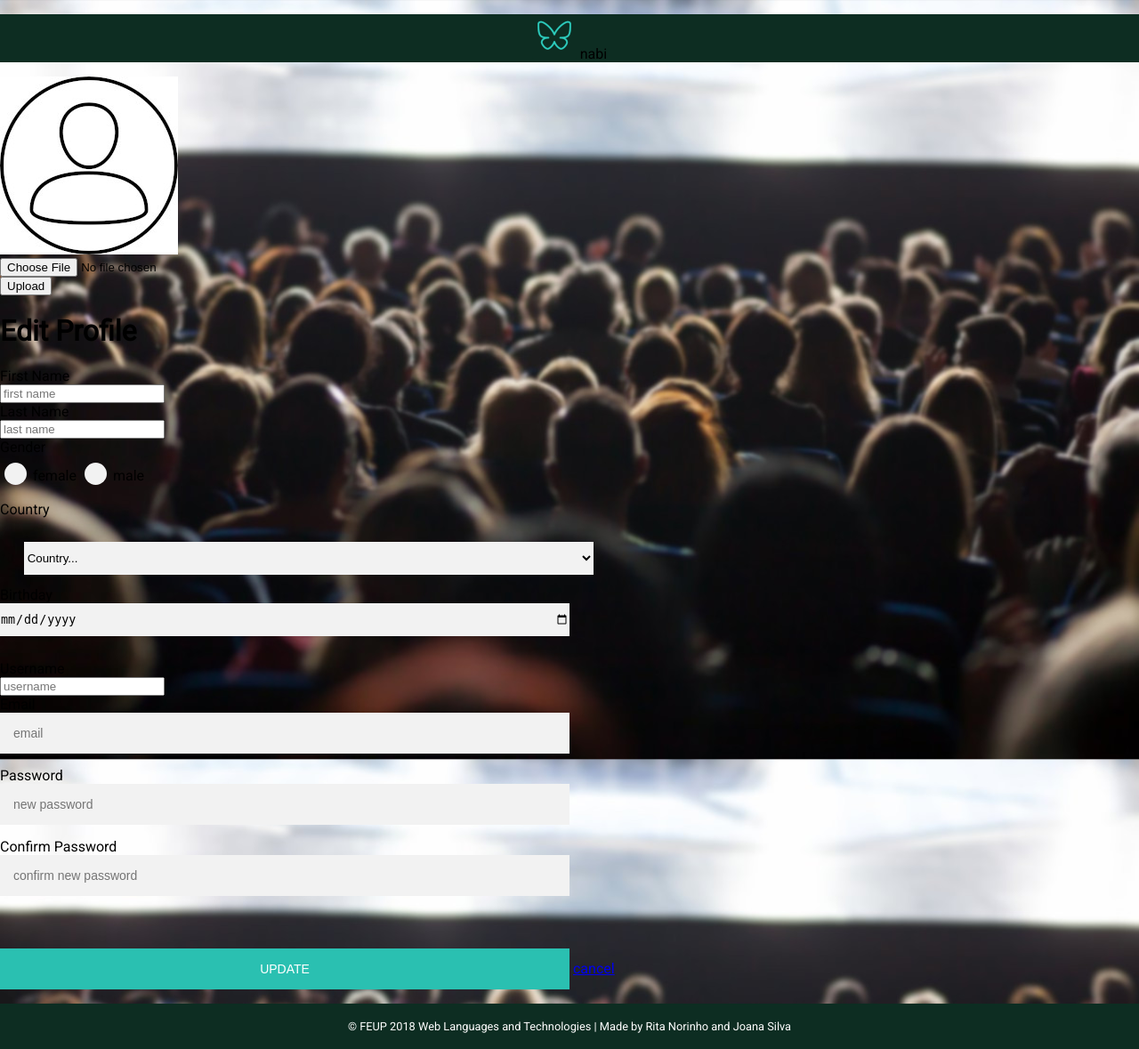
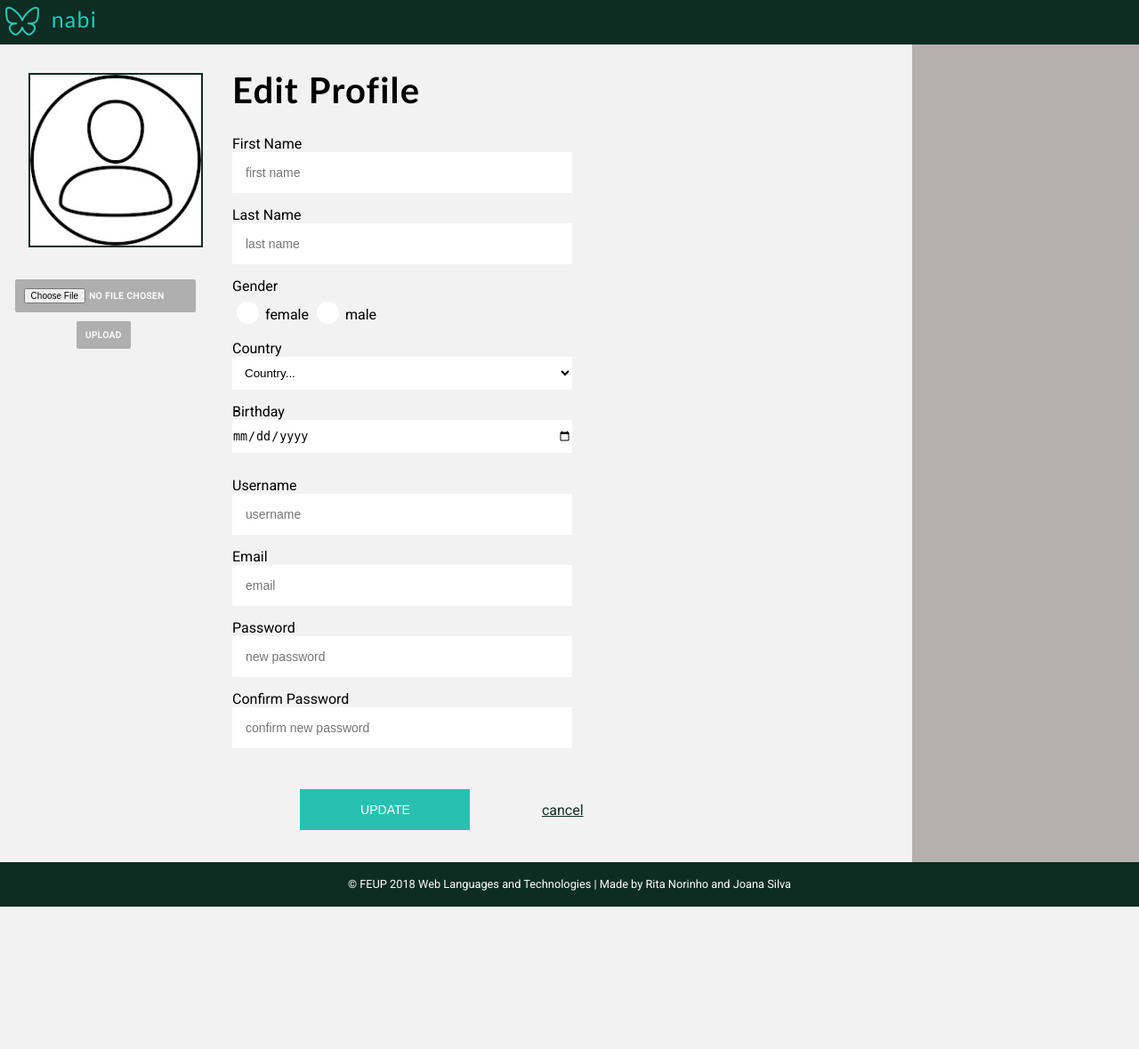
Before and after one commit to jmcsilva98/LTW-FEUP, a PHP site: page /pages/edit_profile.php in a window 1280 px wide. Shown: the whole page at 89% size. After the commit the page ends 1019 px from the top, so only its background shows below. Run offline with PHP 8.4, Linux system fonts and the light colour scheme; the visitor is signed in with stand-in values (Sample User, id 1); data comes from the database, SQL or seed files in the repository; some libraries are stand-ins or nearby versions.

Commit message:
css of edit again

```diff
--- a/css/style.css
+++ b/css/style.css
@@ -1,4 +1,3 @@
-
 /* --------------------------
    ---------GENERIC----------
    -------------------------- */
@@ -375,7 +374,9 @@ div.profile_info{
  }
 
 
-.edit_profile a , .Reviews p a,.Reviews p button{
+ .edit_profile a , .Reviews p a,.Reviews p button,
+ .upload_photo input[type="file"],
+ .upload_photo input[type="submit"]{
      float: right;
      letter-spacing: 0.05em;
      font-family: "Roboto",'sans-serif';
@@ -400,12 +401,16 @@ div.profile_info{
  }
 
 
-.edit_profile .edit:hover, .edit_profile .delete:hover, .Reviews p :hover{
+ .edit_profile .edit:hover,
+ .edit_profile .delete:hover,
+ .Reviews p :hover,
+ .upload_photo input[type="file"]:hover,
+ .upload_photo input[type="submit"]:hover{
     color: rgb(93, 94, 93);
  }
 
 
-.profile_side_nav{
+ .side_nav{
      background-color: var(--bg-color-sidenav);
      grid-area: goto;
 
@@ -431,3 +436,132 @@ div.profile_reviews{
      grid-area: footer;
      background-color: var(--bg-color-dark);
  }
+
+
+ /*-----------------------
+ -------EDIT PROFILE------
+ -------------------------*/
+
+
+ .edit_profile_container{
+     display: grid;
+     grid-template-columns:auto 3fr 1fr;
+     grid-auto-rows:auto auto auto auto;
+     grid-template-areas: "header header header"
+                          "photo info goto"
+                          "photo info goto"
+                          "footer footer footer";
+     background-image: none;
+     background-color: var(--input-color);
+ }
+
+ .edit_profile_header{
+     grid-area: header;
+
+ }
+ .edit_profile_header p{
+     text-align: left;
+     color: var(--bg-color-light);
+     font-family: 'Candara',sans-serif;
+     font-size: 25px;
+     margin: 0;
+     letter-spacing: 0.05em;
+ }
+ .edit_profile_header p img{
+     vertical-align: middle;
+ }
+
+ .upload_photo{
+     grid-area: photo;
+     margin-left: 2em;
+ }
+
+ .upload_photo img{
+     margin: 2em 0;
+     width: 12em;
+     height: 12em;
+     object-fit: cover;
+     border: 2px solid var(--bg-color-dark);
+ }
+
+ .upload_photo input[type="file"],
+ .upload_photo input[type="submit"]{
+     border:none;
+     outline: none;
+     cursor: pointer;
+
+ }
+
+ .upload_photo input[type="file"]{
+     width: 80%;
+     margin-right: 18%;
+     appearance: none;
+ }
+ .upload_photo input[type="submit"]{
+     margin:1em;
+     margin-right: 50%
+ }
+
+ .edit_profile_form{
+     grid-area: info;
+     float: left;
+ }
+
+ .edit_profile_form h1{
+     font-family: 'Candara', sans-serif;
+     font-weight: bold;
+     font-size: 40px;
+     letter-spacing: 0.03em;
+ }
+
+ .edit_profile_footer{
+     grid-area: footer;
+ }
+
+ .edit_profile_form input[type="text"]{
+     outline: 0;
+     background: var(--panel-color);
+     width:50%;
+     border: 0;
+     margin: 0 0 15px;
+     padding: 15px;
+     box-sizing: border-box;
+     font-size: 14px;
+ }
+
+ .edit_profile_form input[type="radio"]{
+
+     background: var(--panel-color);
+ }
+ .edit_profile_form input[type="date"]{
+     background: var(--panel-color);
+ }
+ .edit_profile_form select{
+     background: var(--panel-color);
+     width: 50%;
+     margin:0 0 15px;
+     padding: 10px;
+ }
+ .edit_profile_form input[type="email"]{
+     background: var(--panel-color);
+ }
+ .edit_profile_form input[type="password"]{
+     background: var(--panel-color);
+ }
+
+ .edit_profile_form p input[type="submit"]{
+     width: 25%;
+     margin:15px 10% 20px;
+     align-content: center;
+     cursor: pointer;
+
+ }
+ .edit_profile_form p a{
+     color: var(--bg-color-dark);
+    vertical-align: middle;
+    margin: 0;
+
+ }
+ .edit_profile_footer{
+     grid-area: footer;
+ }
```
Lines whose indentation alone changed are shown as unchanged.
